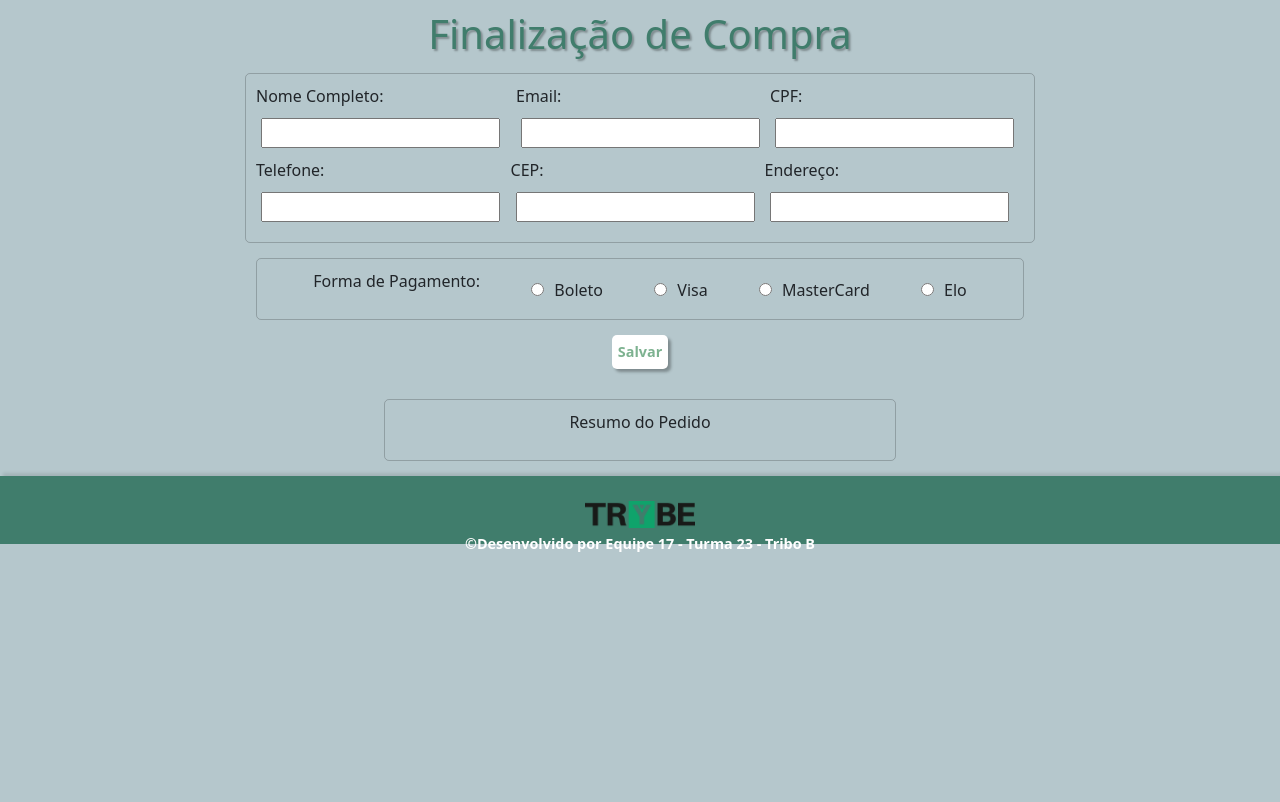
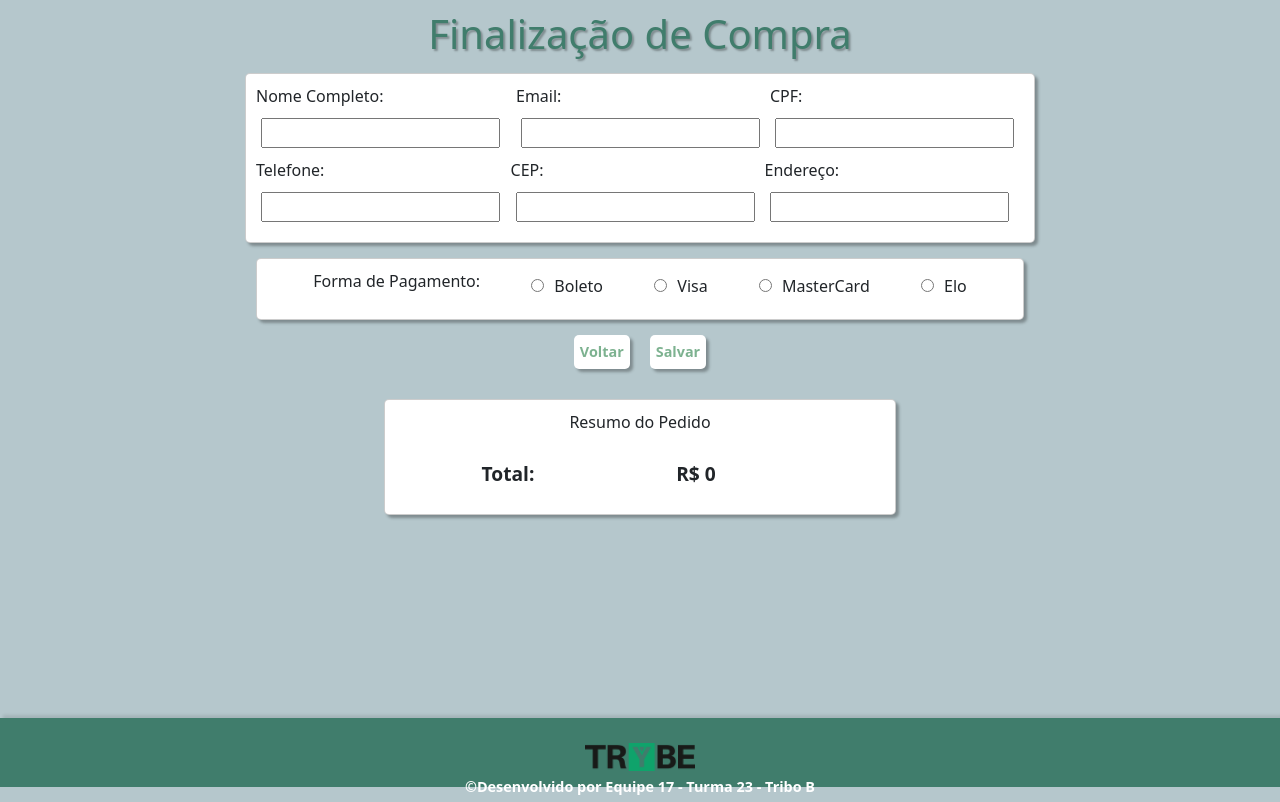
Before and after one commit to VitorMarceloSantos/Trybe-Projeto-10-TrybeTunes, a React (Create React App) app in the folder Projetos/Projeto Modificados/Frontend Online Store/: page /Checkout in a window 1280 px wide. Built offline with nearby package versions, Linux system fonts and the light colour scheme.

Commit message:
Checkout

```diff
--- a/Projetos/Projeto Modificados/Frontend Online Store/src/pages/Checkout.jsx
+++ b/Projetos/Projeto Modificados/Frontend Online Store/src/pages/Checkout.jsx
@@ -1,7 +1,9 @@
+/* eslint-disable max-lines */
 /* eslint-disable react/jsx-max-depth */
 import React, { Component } from 'react';
 import PropTypes, { shape } from 'prop-types';
 import '../styles/Checkout.css';
+import { Link } from 'react-router-dom';
 
 export default class Checkout extends Component {
   constructor() {
@@ -75,6 +77,7 @@ export default class Checkout extends Component {
   render() {
     const { verify } = this.state;
     const { CartItemsList } = this.props;
+    // let valueTotal = 0;
     return (
       <div className="container-checkout">
         <h2 className="finalization">Finalização de Compra</h2>
@@ -83,6 +86,7 @@ export default class Checkout extends Component {
             <div className="container-primary-information">
               <label
                 htmlFor="Nome"
+                className="text-checkout"
               >
                 Nome Completo:
                 <input
@@ -94,6 +98,7 @@ export default class Checkout extends Component {
               </label>
               <label
                 htmlFor="Email"
+                className="text-checkout"
               >
                 Email:
                 <input
@@ -105,6 +110,7 @@ export default class Checkout extends Component {
               </label>
               <label
                 htmlFor="CPF"
+                className="text-checkout"
               >
                 CPF:
                 <input
@@ -118,6 +124,7 @@ export default class Checkout extends Component {
             <div className="second-information">
               <label
                 htmlFor="Telefone"
+                className="text-checkout"
               >
                 Telefone:
                 <input
@@ -129,6 +136,7 @@ export default class Checkout extends Component {
               </label>
               <label
                 htmlFor="CEP"
+                className="text-checkout"
               >
                 CEP:
                 <input
@@ -140,6 +148,7 @@ export default class Checkout extends Component {
               </label>
               <label
                 htmlFor="Endereco"
+                className="text-checkout"
               >
                 Endereço:
                 <input
@@ -152,7 +161,7 @@ export default class Checkout extends Component {
             </div>
           </div>
           <div className="form-pgto">
-            <p>Forma de Pagamento:</p>
+            <p className="text-checkout">Forma de Pagamento:</p>
             <label
               htmlFor="Boleto"
             >
@@ -206,6 +215,16 @@ export default class Checkout extends Component {
               Elo
             </label>
           </div>
+          <div>
+            <Link
+              to="/Carrinho"
+            >
+              <button
+                type="button"
+              >
+                Voltar
+              </button>
+            </Link>
             <button
               data-testid="checkout-btn"
               type="submit"
@@ -213,24 +232,34 @@ export default class Checkout extends Component {
             >
               Salvar
             </button>
+          </div>
         </form>
-
         <section className="checkout-error-msg">
           {verify && <span data-testid="error-msg"> Campos inválidos </span>}
         </section>
         <section className="container-items-checkout">
-          <p>Resumo do Pedido</p>
+          <p className="text-checkout">Resumo do Pedido</p>
           <ul className="checkout-items-ul">
             {CartItemsList.map((product, index) => (
               <li key={ index } className="items">
                 {/* <img src={ product.thumbnail } alt={ product.title } /> */}
                 <p>{`#0${index + 1}`}</p>
                 <h2 className="itemsTitle">{this.reduceTitle(product.title)}</h2>
-                <p>
-                  {`R$ ${(product.price).toLocaleString('pt-BR',
+                <p className="price-item">
+                  {`R$ ${(product.price * product.quantidade)
+                    .toFixed(2).toLocaleString('pt-BR',
                       { maximunFractionDigits: 2 })}`}
                 </p>
               </li>))}
+            <section className="container-section-price">
+              <p>Total:</p>
+              <p className="total-number">
+                { `R$ ${((CartItemsList).reduce(
+                  (acc, current) => acc + (current.price * current.quantidade), 0,
+                )).toLocaleString('pt-BR',
+                  { maximunFractionDigits: 2 })}`}
+              </p>
+            </section>
           </ul>
         </section>
       </div>
--- a/Projetos/Projeto Modificados/Frontend Online Store/src/styles/CartCss.css
+++ b/Projetos/Projeto Modificados/Frontend Online Store/src/styles/CartCss.css
@@ -8,7 +8,7 @@
 } */
 
 .container-cart-global {
-  height: 89.6vh;
+  min-height: 89.6vh;
   display: flex;
   flex-direction: column;
   align-items: center;
@@ -21,6 +21,7 @@
   margin: auto;
   padding: 5px;
   border-radius: 5px;
+  margin-top: 30px;
 }
 
 .container-line-product {
@@ -124,6 +125,7 @@
   font-size: 0.9em;
   border: none;
   box-shadow: 3px 3px 3px rgba(0, 0, 0, 0.3);
+  margin-bottom: 30px;
 }
 
 .container-buttons-cart button:hover {
--- a/Projetos/Projeto Modificados/Frontend Online Store/src/styles/Checkout.css
+++ b/Projetos/Projeto Modificados/Frontend Online Store/src/styles/Checkout.css
@@ -1,4 +1,8 @@
 /* stylelint-disable order/properties-alphabetical-order */
+.container-checkout {
+  min-height: 88.5vh;
+}
+
 body {
   background-color: #b5c7cc;
 }
@@ -41,12 +45,14 @@ li { list-style-type: none; }
 
 .itemsTitle {
   font-size: medium;
+  width: 20vw;
+  display: flex;
+  justify-content: center;
 }
 
 .container-primary-information, .second-information, .form-pgto {
   width: 60vw;
   display: flex;
-  align-items: center;
   justify-content: space-evenly;
 }
 
@@ -59,6 +65,8 @@ li { list-style-type: none; }
   padding: 10px;
   border-radius: 5px;
   margin-bottom: 15px;
+  background-color: white;
+  box-shadow: 3px 3px 3px rgba(0, 0, 0, 0.3);
 }
 
 .form-pgto label:hover, input:hover {
@@ -112,6 +120,24 @@ li { list-style-type: none; }
   border-radius: 5px;
   width: 40vw;
   margin: auto;
-  margin-bottom: 15px;
+  margin-bottom: 30px;
   padding: 10px;
+  background-color: white;
+  box-shadow: 3px 3px 3px rgba(0, 0, 0, 0.3);
 }
+
+.container-items-checkout .price-item {
+  width: 5vw;
+  display: flex;
+  justify-content: center;
+}
+
+.checkout-items-ul .container-section-price {
+  border: none;
+  margin-top: 10px;
+}
+
+.text-checkout {
+  font-weight: 500;
+  font-size: 1em;
+}
```
Also changed, not shown: Projetos/Projeto Modificados/Frontend Online Store/src/pages/Carrinho.jsx (+0 -9 lines). Lines whose indentation alone changed are shown as unchanged.
